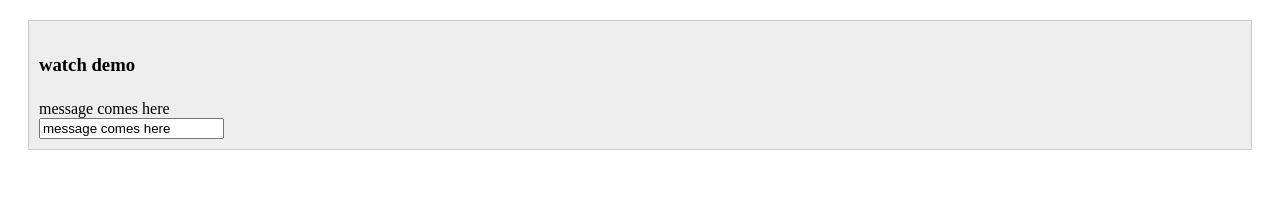
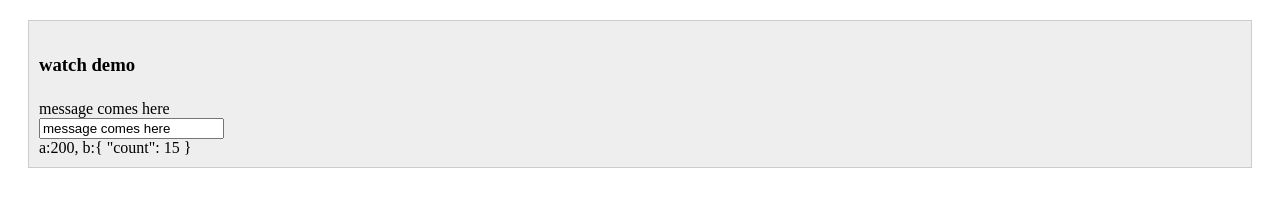
Before and after one commit to zenoven/vue-demo, a website: page src/watch.html in a window 1280 px wide. Drawn offline with Linux system fonts and the light colour scheme.

Commit message:
update watch

```diff
--- a/src/watch.html
+++ b/src/watch.html
@@ -17,11 +17,21 @@
 <script>
     Vue.config.debug = true;
 
-    new Vue({
+    var vm = new Vue({
         el: '#main',
-        template: '<div class="box"><h3 class="title">watch demo</h3><div>{{msg}}</div><div><input type="text" v-model="msg"></div></div>',
+        template:
+            '<div class="box">' +
+            '<h3 class="title">watch demo</h3>' +
+            '<div>{{msg}}<br></div>' +
+            '<div><input type="text" v-model="msg"><br></div>' +
+            '<div>a:{{a}}, b:{{b | json}}</div>' +
+            '</div>',
         data: {
-            msg: 'message comes here'
+            msg: 'message comes here',
+            a: 100,
+            b: {
+                count: 100
+            }
         },
         watch: {
             msg: function(newVal, oldVal){
@@ -31,6 +41,34 @@
         }
     });
 
+    vm.$watch('a+b.count', function(){
+        console.log('vm.$watch: expression');
+    });
+
+    var unwatch = vm.$watch(function () {
+        return this.a > 20;
+    }, function(){
+        console.log('vm.$watch: function');
+    });
+
+    vm.$nextTick(function () {
+//        should not trigger the first watcher
+        vm.a = 10;
+        vm.b.count = 190;
+    });
+
+    setTimeout(function(){
+        vm.a= 15;
+        vm.b.count = 200;
+//        should not trigger the second watcher
+        unwatch();
+    },2000);
+
+    setTimeout(function(){
+        vm.a= 200;
+        vm.b.count = 15;
+//        all watchers should not be triggered
+    },4000);
 
 </script>
 </body>
```
